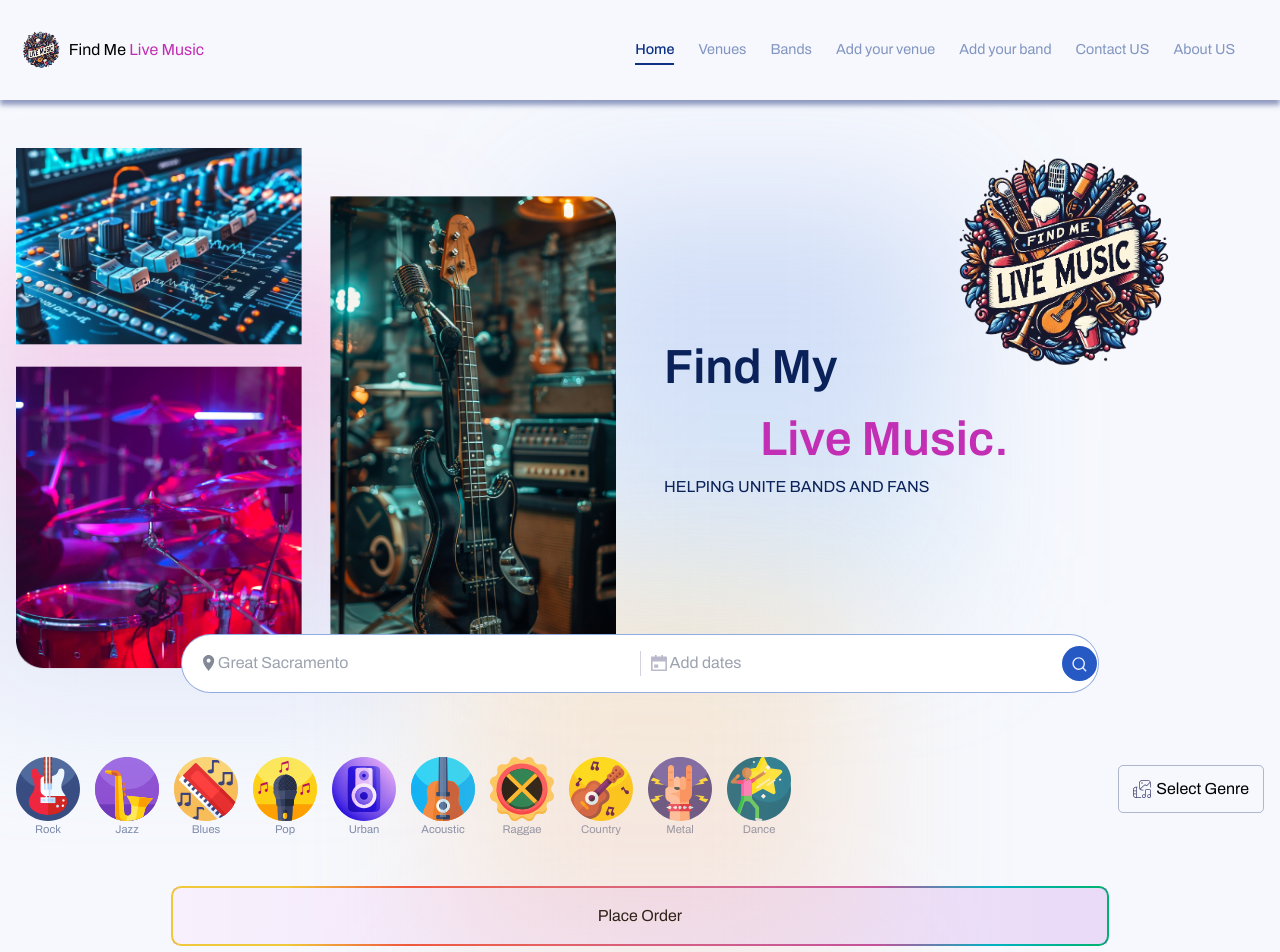
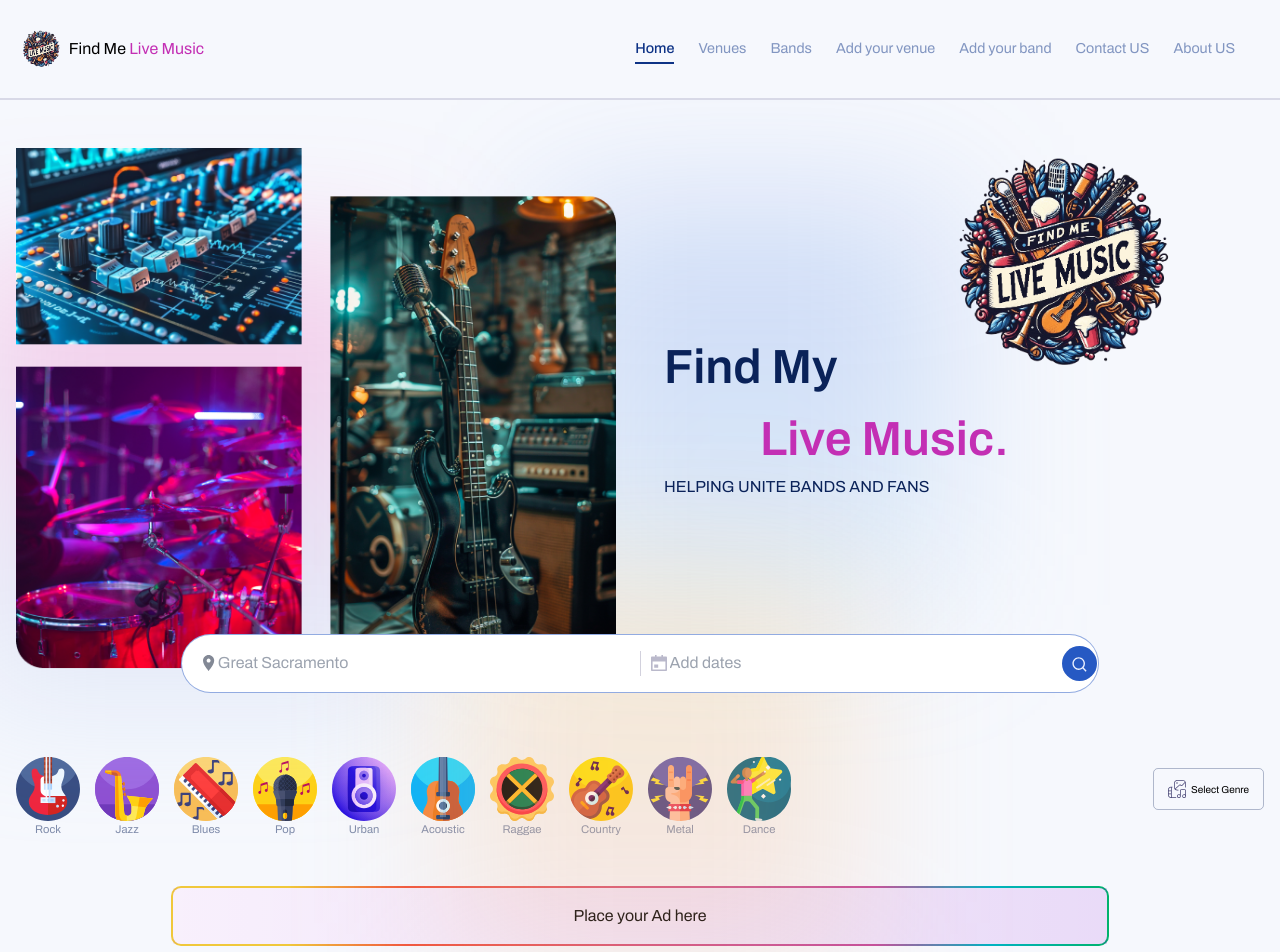
Before and after one commit to DavidOsezua/musicLive, a React (Vite) app: page / in a window 1280 px wide. Shown: the top 952 px of the page. Built offline with nearby package versions, Linux system fonts and the light colour scheme.

Commit message:
made some changes

```diff
--- a/src/components/Homepage/Genre.module.css
+++ b/src/components/Homepage/Genre.module.css
@@ -21,13 +21,14 @@
   display: flex;
   align-items: center;
   gap: 5px;
+  font-size: 10px;
   border: 1px solid rgba(10, 34, 89, 0.3);
   border-radius: 5px;
   padding: 11px 14px 11px 14px;
 }
 
 .image {
-  width: 24px;
+  width: 40px;
 }
 
 @media screen and (min-width: 500px) {
--- a/src/components/general/Navbar.module.css
+++ b/src/components/general/Navbar.module.css
@@ -10,7 +10,8 @@
   color: #0e338680;
   z-index: 999;
   top: 0;
-  box-shadow: 0px 5px 5px 0px rgba(42, 62, 132, 0.5);
+  border-bottom: 2px solid #7E7BA440;
+  /* box-shadow: 0px 5px 5px 0px rgba(42, 62, 132, 0.5); */
 
   /* box-shadow: ; */
 }
--- a/src/pages/Home.jsx
+++ b/src/pages/Home.jsx
@@ -40,7 +40,11 @@ const Home = () => {
           </button>
         </div>
 
-        <img src={mobileHeroImage} className="w-full" />
+        <div className="flex justify-center">
+          <img src={mobileHeroImage} />
+        </div>
+
+        {/* <img src={mobileHeroImage} className="flex justify-center" /> */}
 
         <TipJar />
 
--- a/src/pages/Home.module.css
+++ b/src/pages/Home.module.css
@@ -42,7 +42,7 @@
 }
 
 .placeOrder::after {
-  content: "Place Order";
+  content: "Place your Ad here";
   width: 100%;
   height: 100%;
   background: linear-gradient(
```
Also changed, not shown: src/assets/logo.png.
